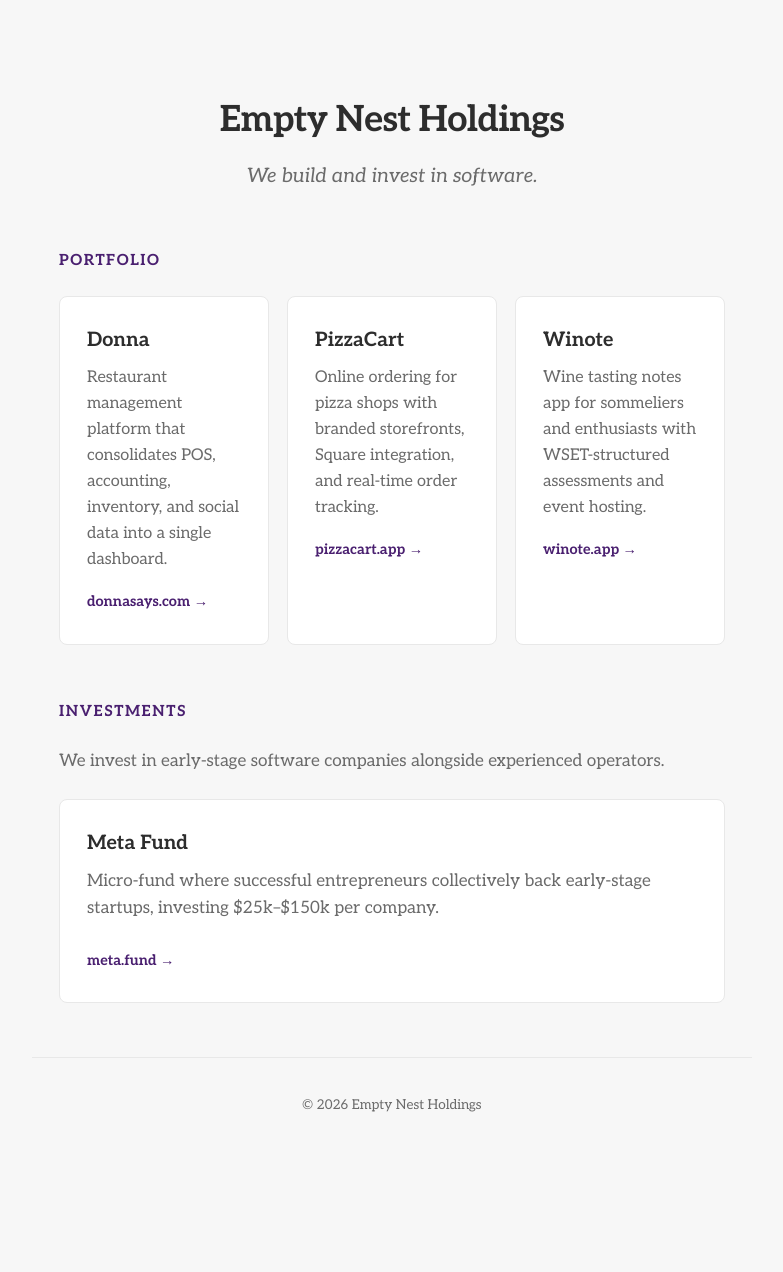
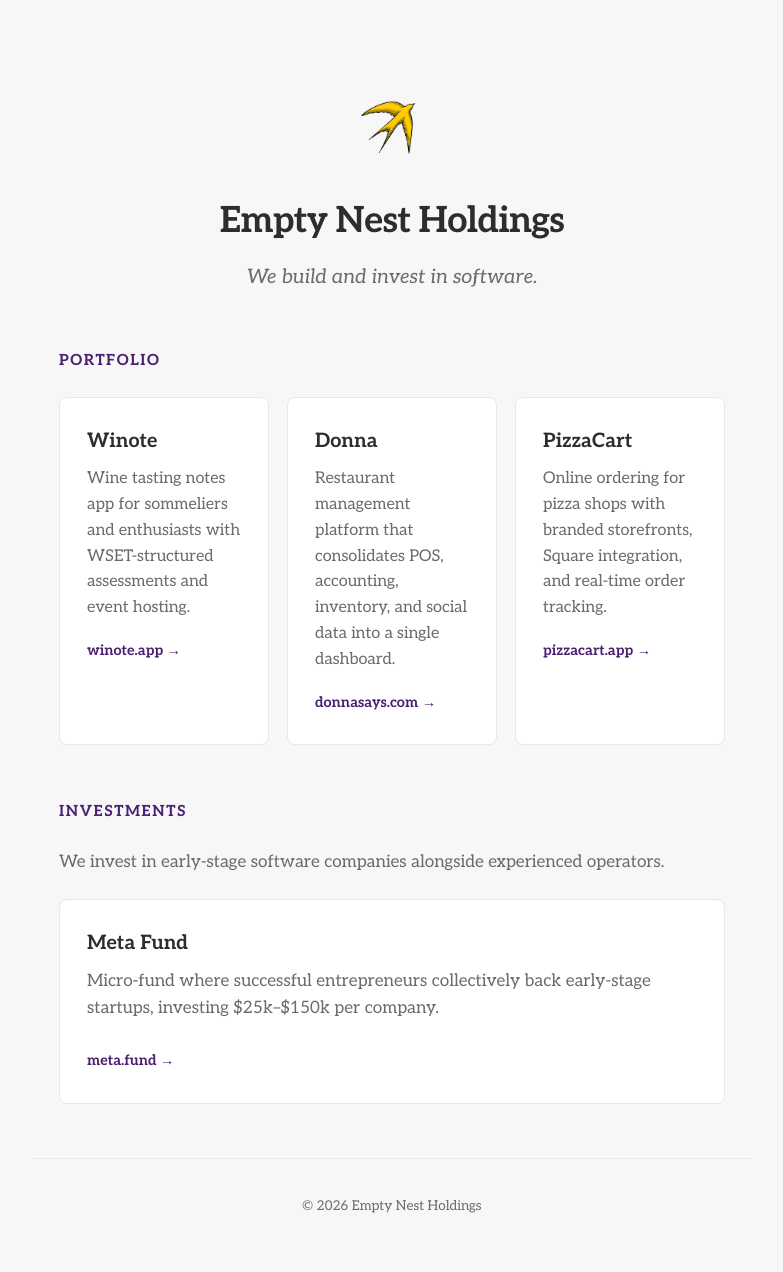
Before and after one commit to jcornelius/emptynest, a Jekyll site: the page built from index.html, in a window 1280 px wide. Shown: the whole page, without its empty margins (248-1031 px from the left). Built offline with Jekyll 4.4.1, drawn with Linux system fonts in a browser that asks for light colours; before the commit the page ends 1171 px from its top, so only the background shows below that.

Commit message:
Add sparrow brand, fix Gemfile conflict, reorder portfolio (#1)
* Add sparrow brand logo, fix Gemfile conflict, reorder portfolio

- Copy sparrow.png to assets/ and wire up as favicon and hero brand mark
- Remove conflicting jekyll ~> 4.3 declaration (github-pages pins Jekyll 3.10.0)
- Move Winote to first position in the portfolio grid

Co-Authored-By: Claude Sonnet 4.6 <noreply@anthropic.com>

* Update sparrow brand image

Co-Authored-By: Claude Sonnet 4.6 <noreply@anthropic.com>

---------

Co-authored-by: Claude Sonnet 4.6 <noreply@anthropic.com>

```diff
--- a/Gemfile
+++ b/Gemfile
@@ -1,6 +1,5 @@
 source "https://rubygems.org"
 
-gem "jekyll", "~> 4.3"
 gem "jekyll-seo-tag"
 
 group :jekyll_plugins do
--- a/_layouts/default.html
+++ b/_layouts/default.html
@@ -8,6 +8,7 @@
   <link rel="preconnect" href="https://fonts.googleapis.com">
   <link rel="preconnect" href="https://fonts.gstatic.com" crossorigin>
   <link href="https://fonts.googleapis.com/css2?family=Aleo:ital,wght@0,400;0,700;1,400&display=swap" rel="stylesheet">
+  <link rel="icon" type="image/png" href="/assets/sparrow.png">
   {% seo %}
   <style>
     *,
@@ -39,6 +40,12 @@
       color: var(--text);
       background: var(--bg);
       line-height: 1.7;
+    }
+
+    .brand-logo {
+      width: 72px;
+      height: 72px;
+      margin-bottom: 1rem;
     }
 
     .hero {
--- a/index.html
+++ b/index.html
@@ -4,6 +4,7 @@ title: Empty Nest Holdings
 ---
 
 <header class="hero">
+  <img src="/assets/sparrow.png" alt="Empty Nest Holdings" class="brand-logo">
   <h1>Empty Nest Holdings</h1>
   <p class="tagline">We build and invest in software.</p>
 </header>
@@ -12,6 +13,12 @@ title: Empty Nest Holdings
   <h2>Portfolio</h2>
 
   <div class="grid">
+    <a href="https://winote.app" class="card" target="_blank" rel="noopener">
+      <h3>Winote</h3>
+      <p>Wine tasting notes app for sommeliers and enthusiasts with WSET-structured assessments and event hosting.</p>
+      <span class="link">winote.app &rarr;</span>
+    </a>
+
     <a href="https://www.donnasays.com" class="card" target="_blank" rel="noopener">
       <h3>Donna</h3>
       <p>Restaurant management platform that consolidates POS, accounting, inventory, and social data into a single dashboard.</p>
@@ -22,12 +29,6 @@ title: Empty Nest Holdings
       <h3>PizzaCart</h3>
       <p>Online ordering for pizza shops with branded storefronts, Square integration, and real-time order tracking.</p>
       <span class="link">pizzacart.app &rarr;</span>
-    </a>
-
-    <a href="https://winote.app" class="card" target="_blank" rel="noopener">
-      <h3>Winote</h3>
-      <p>Wine tasting notes app for sommeliers and enthusiasts with WSET-structured assessments and event hosting.</p>
-      <span class="link">winote.app &rarr;</span>
     </a>
   </div>
 </section>
```
Also changed, not shown: assets/sparrow.png (added).
